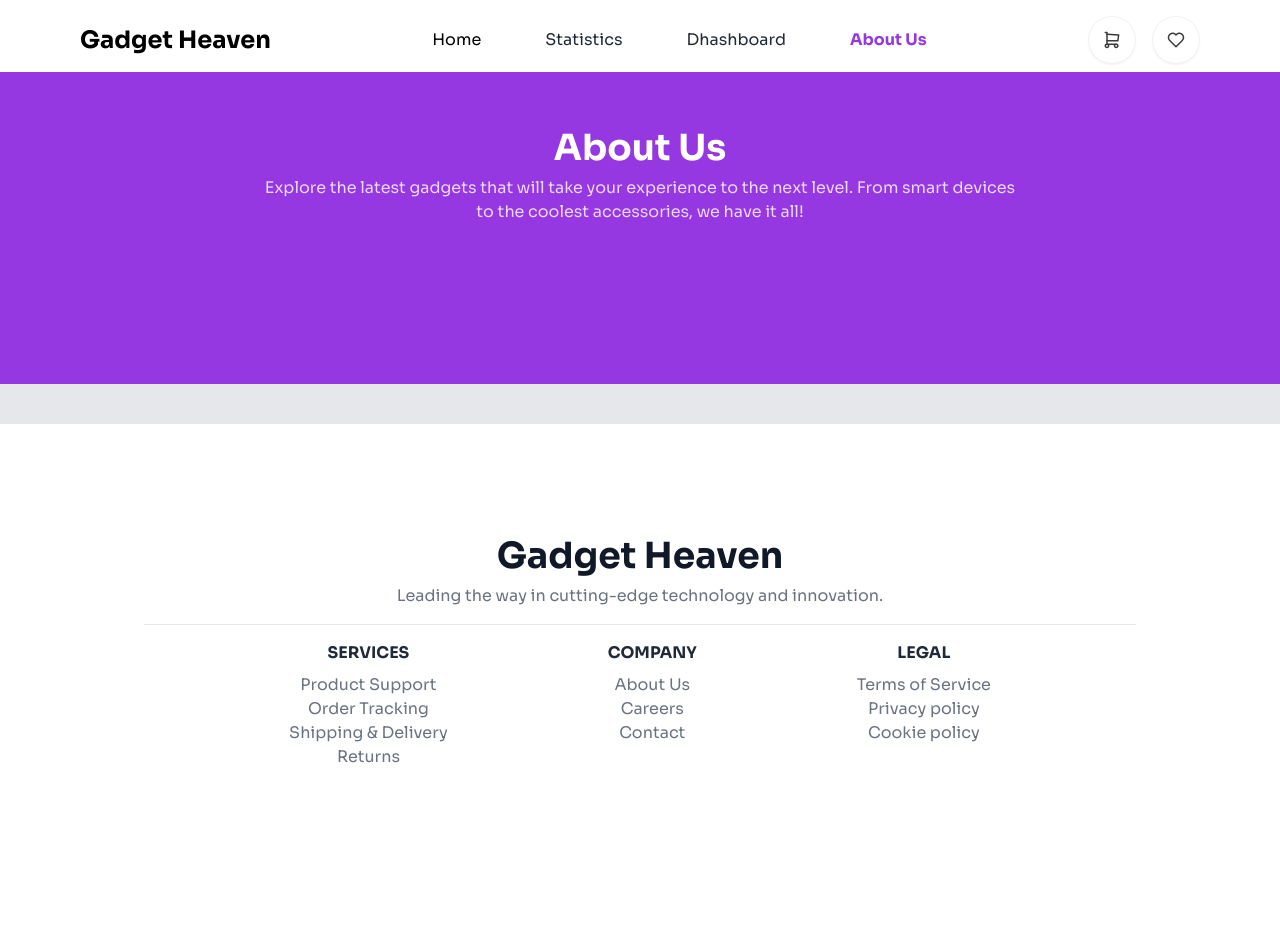
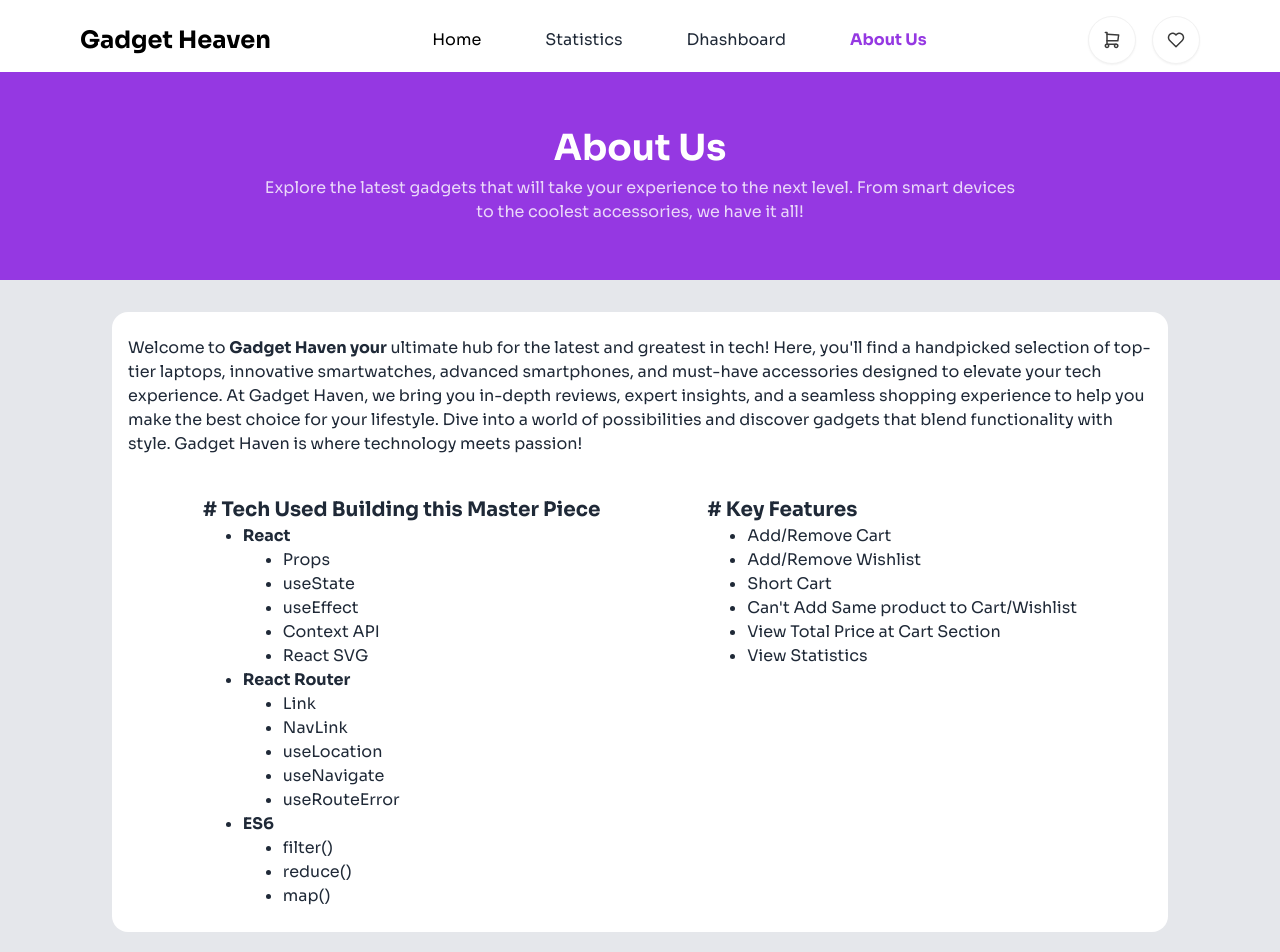
Before and after one commit to programming-hero-web-course-4/b10a8-gadget-heaven-Ajmain-Fayek, a React (Vite) app: page /aboutUs in a window 1280 px wide. Shown: the top 952 px of the page. Before the commit the page ends 865 px from the top, so only its background shows below. Built offline with nearby package versions, Linux system fonts and the light colour scheme.

Commit message:
About us Page complete

```diff
--- a/src/Pages/AboutUs.jsx
+++ b/src/Pages/AboutUs.jsx
@@ -4,7 +4,7 @@ import Heading from "../Components/Heading";
 const AboutUs = () => {
     return (
         <>
-            <div className="bg-color-pirmary text-center pt-10 pb-36 -mt-4">
+            <div className="bg-color-pirmary text-center py-10 -mt-4">
                 <Heading
                     title={"About Us"}
                     subtitle={
@@ -14,6 +14,73 @@ const AboutUs = () => {
                     subtitleColor="text-white/80"
                 />
             </div>
+            <div className="max-w-screen-2xl mx-auto px-2 sm:px-6 md:px-10 lg:px-28 mt-8">
+                <div className="bg-white py-6 rounded-2xl space-y-10 mx-auto px-4">
+                    <p className="text">
+                        Welcome to <b>Gadget Haven your</b> ultimate hub for the
+                        latest and greatest in tech! Here, you'll find a
+                        handpicked selection of top-tier laptops, innovative
+                        smartwatches, advanced smartphones, and must-have
+                        accessories designed to elevate your tech experience. At
+                        Gadget Haven, we bring you in-depth reviews, expert
+                        insights, and a seamless shopping experience to help you
+                        make the best choice for your lifestyle. Dive into a
+                        world of possibilities and discover gadgets that blend
+                        functionality with style. Gadget Haven is where
+                        technology meets passion!
+                    </p>
+                    <div className="flex sm:justify-evenly flex-col sm:flex-row gap-8">
+                        <div>
+                            <p className="font-bold sm:text-xl text-lg">
+                                # Tech Used Building this Master Piece
+                            </p>
+                            <ul className="list-disc ml-10">
+                                <li>
+                                    <b>React</b>
+                                    <ul className="list-disc ml-10">
+                                        <li>Props</li>
+                                        <li>useState</li>
+                                        <li>useEffect</li>
+                                        <li>Context API</li>
+                                        <li>React SVG</li>
+                                    </ul>
+                                </li>
+                                <li>
+                                    <b>React Router</b>
+                                    <ul className="list-disc ml-10">
+                                        <li>Link</li>
+                                        <li>NavLink</li>
+                                        <li>useLocation</li>
+                                        <li>useNavigate</li>
+                                        <li>useRouteError</li>
+                                    </ul>
+                                </li>
+                                <li>
+                                    <b>ES6</b>
+                                    <ul className="list-disc ml-10">
+                                        <li>filter()</li>
+                                        <li>reduce()</li>
+                                        <li>map()</li>
+                                    </ul>
+                                </li>
+                            </ul>
+                        </div>
+                        <div>
+                            <p className="font-bold sm:text-xl text-lg">
+                                # Key Features
+                            </p>
+                            <ul className="list-disc ml-10">
+                                <li>Add/Remove Cart</li>
+                                <li>Add/Remove Wishlist</li>
+                                <li>Short Cart</li>
+                                <li>Can't Add Same product to Cart/Wishlist</li>
+                                <li>View Total Price at Cart Section</li>
+                                <li>View Statistics</li>
+                            </ul>
+                        </div>
+                    </div>
+                </div>
+            </div>
         </>
     );
 };
```
